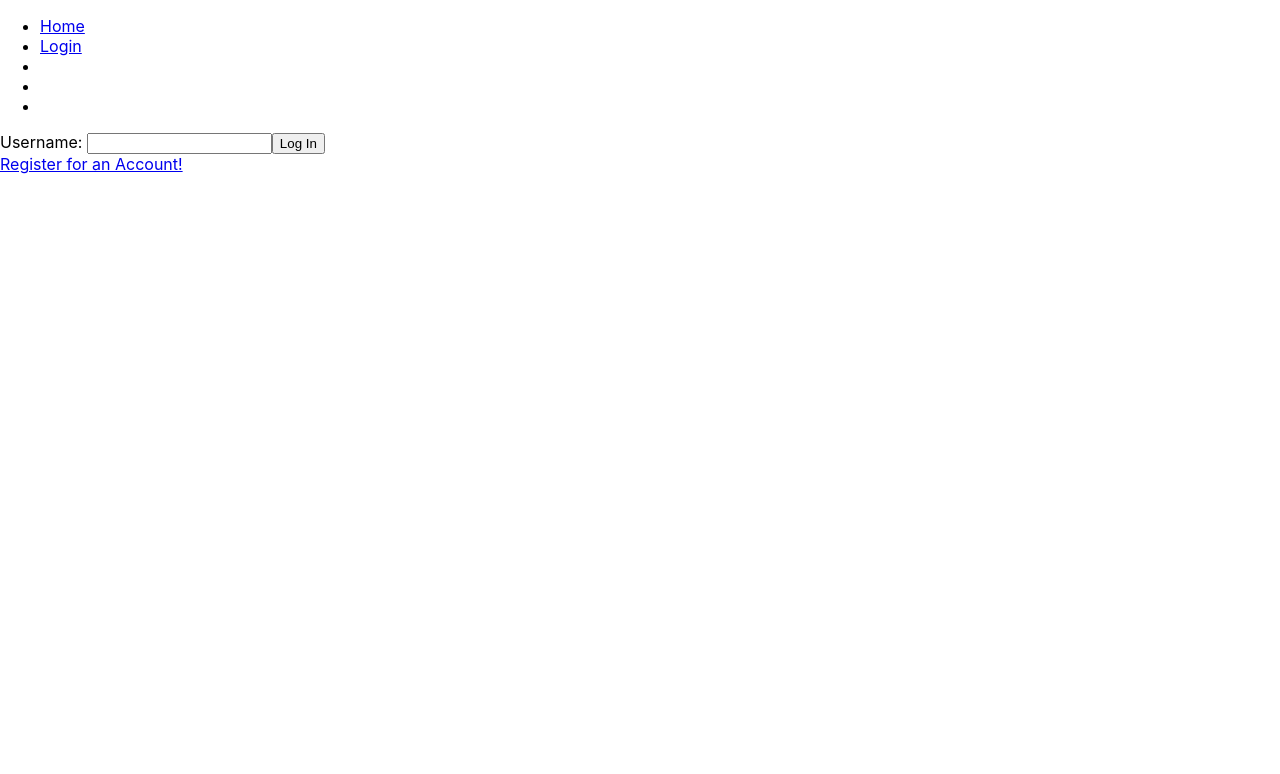
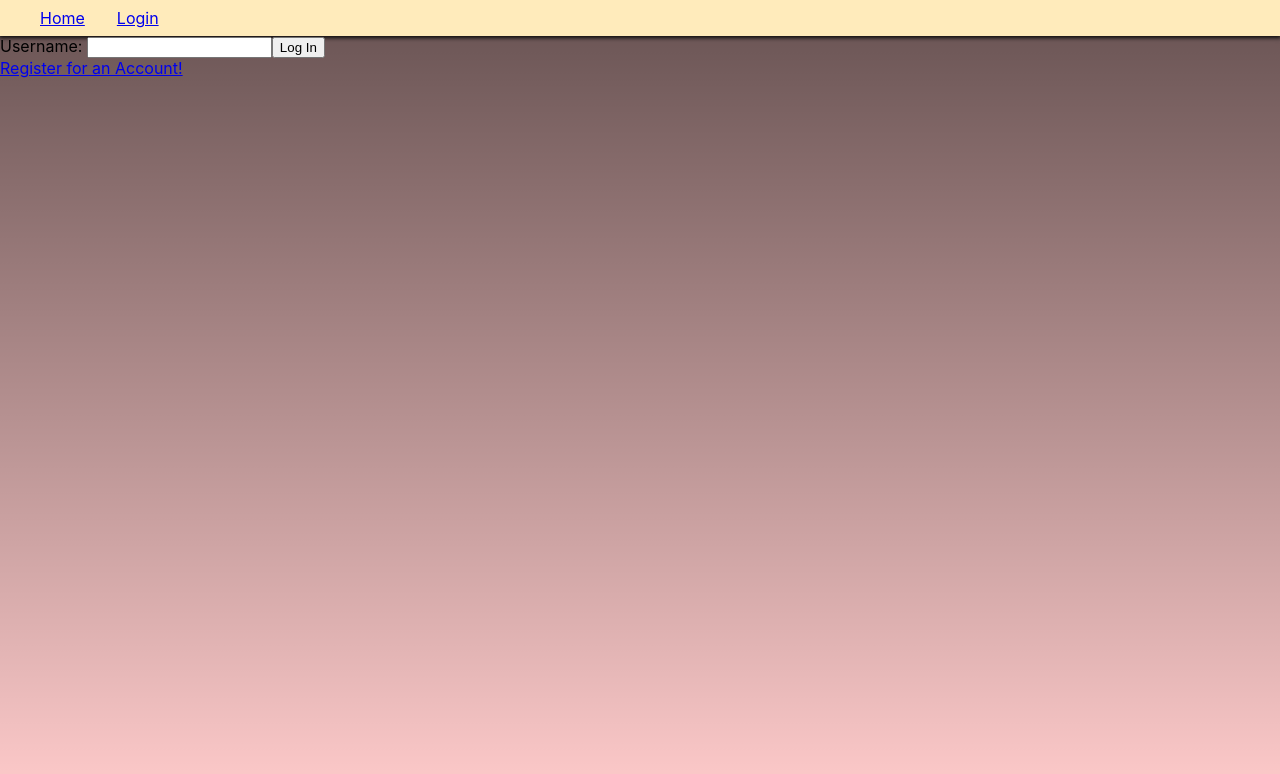
Before and after one commit to jeenunim/z-prefix-app, a React (Create React App) app in the folder frontend/: page /login in a window 1280 px wide. Shown: the top 774 px of the page. Built offline with nearby package versions, Linux system fonts and the light colour scheme; no server answers.

Commit message:
Got almost all of the frontend functionality working, now working on styling

```diff
--- a/frontend/src/App.css
+++ b/frontend/src/App.css
@@ -1,38 +1,5 @@
-.App {
-  text-align: center;
+body {
+  background-color: #ffcbcb;
+  background-image: linear-gradient(to bottom, #0009, transparent);
+  min-height: 100vh;
 }
-
-.App-logo {
-  height: 40vmin;
-  pointer-events: none;
-}
-
-@media (prefers-reduced-motion: no-preference) {
-  .App-logo {
-    animation: App-logo-spin infinite 20s linear;
-  }
-}
-
-.App-header {
-  background-color: #282c34;
-  min-height: 100vh;
-  display: flex;
-  flex-direction: column;
-  align-items: center;
-  justify-content: center;
-  font-size: calc(10px + 2vmin);
-  color: white;
-}
-
-.App-link {
-  color: #61dafb;
-}
-
-@keyframes App-logo-spin {
-  from {
-    transform: rotate(0deg);
-  }
-  to {
-    transform: rotate(360deg);
-  }
-}
--- a/frontend/src/components/EditItem.js
+++ b/frontend/src/components/EditItem.js
@@ -2,7 +2,7 @@ import React, { useState, useContext } from 'react'
 import { ParentContext } from '../App'
 
 const EditItem = () => {
-    const { itemData } = useContext(ParentContext)
+    const { itemData, userData } = useContext(ParentContext)
     const [user_table_id, setUser_table_id] = useState((itemData.user_table_id));
     const [Item_Name, setItem_Name] = useState(itemData.Item_Name);
     const [Description, setDescription] = useState(itemData.Description);
@@ -14,6 +14,8 @@ const EditItem = () => {
     let found = itemData.find((e) => e.id == linkID);
     var id = found.id
     console.log(found)
+    let user = userData.find((e) => e.Username == localStorage.getItem('username'))
+    console.log(user)
 
     const handleSubmit = (e) => {
         // Simple POST request with a JSON body using fetch
@@ -29,6 +31,7 @@ const EditItem = () => {
                 )
         };
         fetch(`http://localhost:3001/items/${id}`, requestOptions)
+        .then(() => {setUser_table_id(user.id)})
         .then(() => {alert('Your edits have been saved!'); setTimeout(window.location.href = `/itemDetails/${id}`, 3000)})
     }
 
@@ -36,12 +39,6 @@ const EditItem = () => {
         <div className='editItemContainer'>
             <div>
                 <form onSubmit={handleSubmit}>
-                    <label className="labelHeaders">User ID:
-                        <input name="user"
-                        type='text'
-                        value={user_table_id}
-                        onChange={(e) =>{if(e.target.value !== null) setUser_table_id(e.target.value)}}/>
-                    </label><br/><br/>
                     <label className="labelHeaders">Item Name:
                         <input name="item"
                         type='text'
--- /dev/null
+++ b/frontend/src/components/Header.css
@@ -0,0 +1,16 @@
+
+ul {
+    margin: 0;
+    background: #ffebbb;
+    display: flex;
+    align-items: start;
+    list-style-type: none;
+    box-shadow: 0px 1px 4px 1px rgb(10, 10, 10);
+    padding-top: 0.3rem;
+    padding-bottom: 0.3rem;
+}
+
+ul > li {
+    padding: 0.2rem 0;
+    margin-right: 2em;
+}
--- a/frontend/src/components/Header.js
+++ b/frontend/src/components/Header.js
@@ -1,6 +1,7 @@
 import React, { useContext, useEffect } from 'react'
 import { Link } from 'react-router-dom';
 import { ParentContext } from '../App';
+import './Header.css'
 
 const Header = () => {
 
@@ -10,18 +11,20 @@ const Header = () => {
   let logout = null;
   let userInfo = null;
   let username = localStorage.getItem('username')
+  let login = <Link to="/login">Login</Link>
 
   if (user.includes(username)) {
     addItem = <Link to="/addItem">Add Item</Link>
     logout = <Link to={'/logout'}><button>Log out</button></Link>
     userInfo = <div>Logged in as: {username}</div>
+    login = null;
   }
 
   return (
     <div>
     <ul className='menu'>
       <li><Link to="/">Home</Link></li>
-      <li><Link to="/login">Login</Link></li>
+      <li>{login}</li>
       <li>{addItem}</li>
       <li>{logout}</li>
       <li>{userInfo}</li>
--- a/frontend/src/components/Home.js
+++ b/frontend/src/components/Home.js
@@ -18,6 +18,7 @@ const Home = () => {
                             <div className="card" key={`${e.id}`}>
                                 <p className="cardTitle">{`${e.Item_Name}`}</p>
                             </div>
+                            {localStorage.setItem(`${e.id}`, e.id)}
                         </Link>
                     )
                 })}
--- a/frontend/src/components/itemDetails.js
+++ b/frontend/src/components/itemDetails.js
@@ -10,17 +10,9 @@ const ItemDetails = () => {
     let link = window.location.href;
     let linkArr = link.split('/');
     let linkID = linkArr.pop() || linkArr.pop();
+    console.log(localStorage.getItem(linkID))
 
-    localStorage.setItem('id', linkID)
-
-    let item = itemData.find((e) => e.id == localStorage.getItem('id'))
-
-    localStorage.setItem('item', JSON.stringify(item))
-    console.log(localStorage.getItem('id'))
-    console.log(item)
-    console.log(localStorage.getItem('item'))
-    let items = JSON.parse(localStorage.getItem('item'))
-    console.log(items)
+    let item = itemData.find((e) => e.id == localStorage.getItem(linkID))
 
     const handleSubmit = (e) => {
         e.preventDefault();
```
